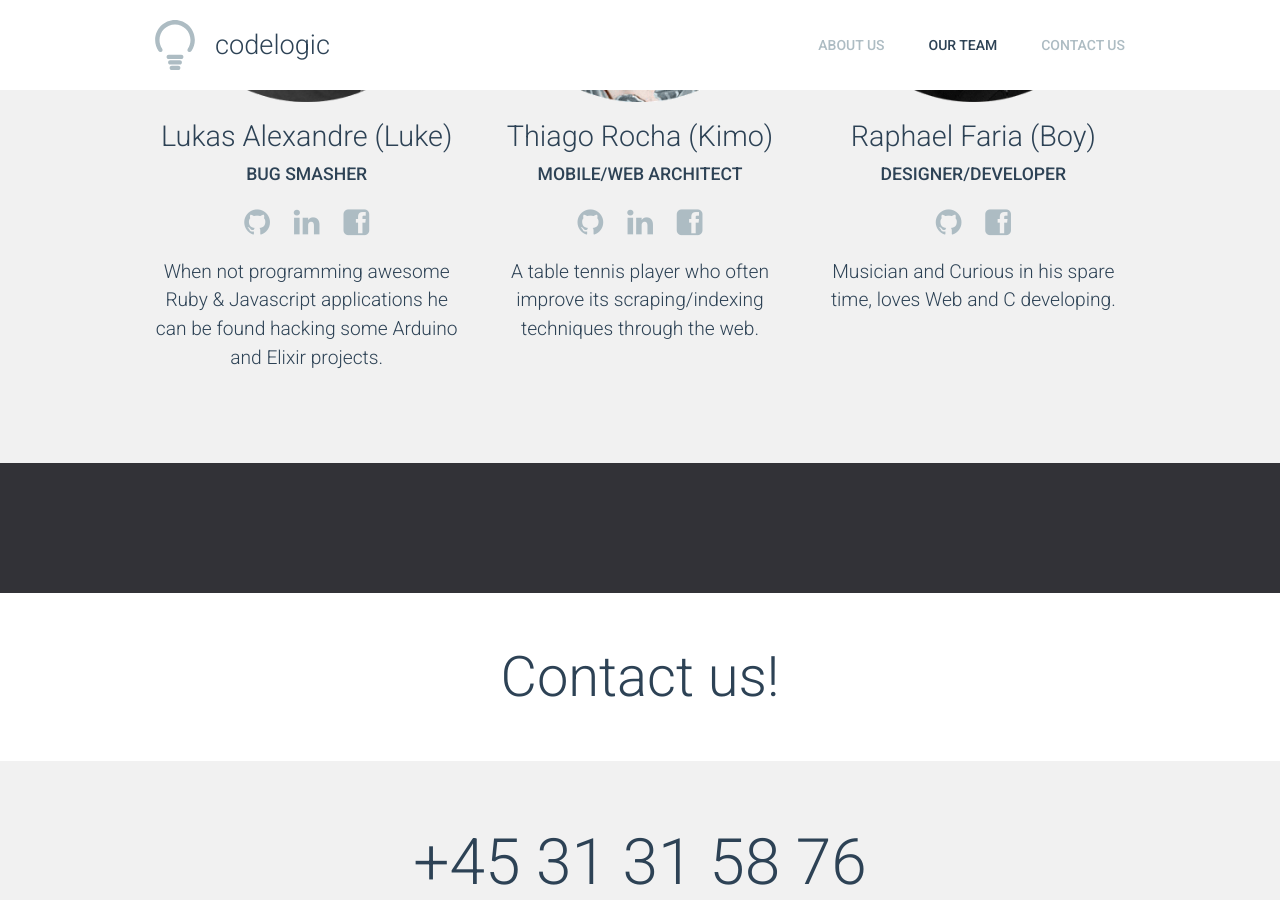
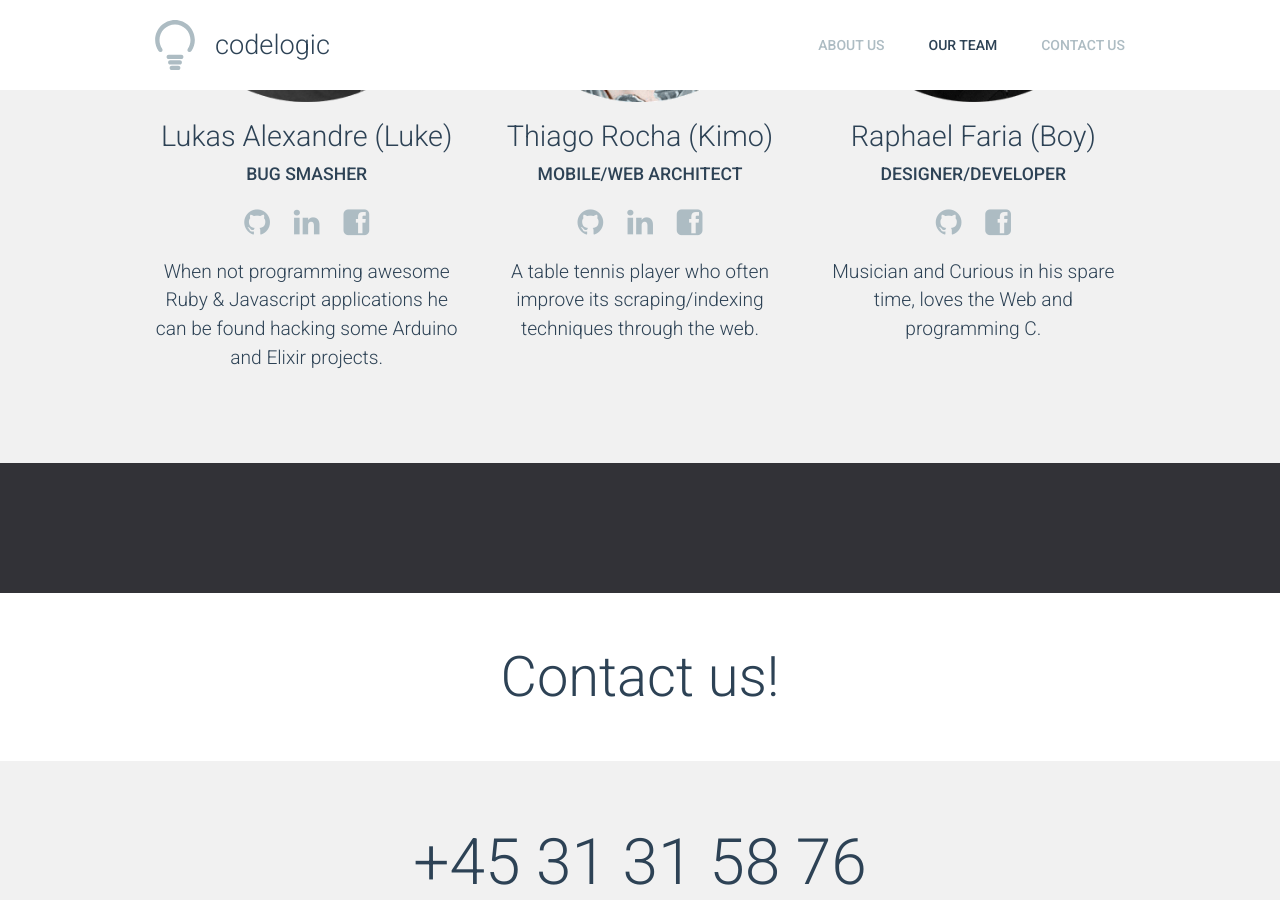
Before and after one commit to CodeLogicMe/codelogicme.github.io, a Jekyll site: the page built from index.html, in a window 1280 px wide and 900 px high, scrolled down 2445 px. Built offline with Jekyll 4.4.1, drawn with Linux system fonts in a browser that asks for light colours; Markdown is read by kramdown in place of the engine named in the settings.

Commit message:
Fixing Raphael bio sentence

```diff
--- a/_includes/team.html
+++ b/_includes/team.html
@@ -67,7 +67,10 @@
               </li>
             </ul>
           </div>
-          <p class="subsection-text">Musician and Curious in his spare time, loves Web and C developing.</p>
+          <p class="subsection-text">
+            Musician and Curious in his spare time, loves the Web
+            and programming C.
+          </p>
         </div>
       </div>
       <div class="icons-section team-icons">
```
